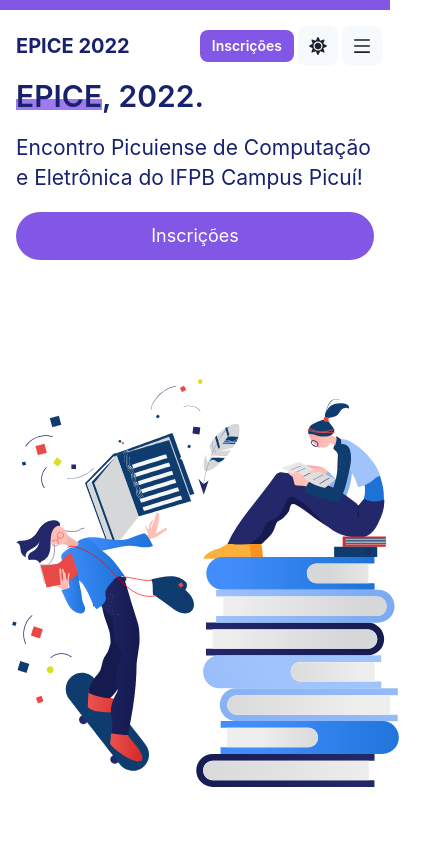
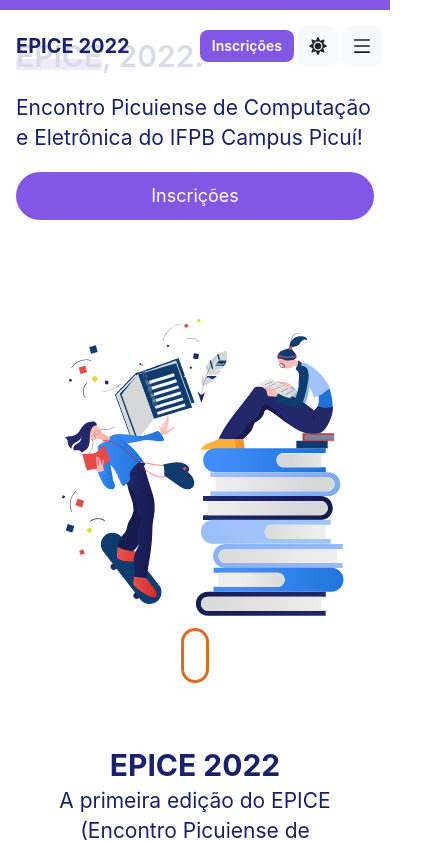
Before and after one commit to KayoRonald/epice-next-app, a Next.js app: page / in a window 390 px wide. Shown: the top 842 px of the page, 445 px wide, since content can reach past the window. Built offline with nearby package versions, Linux system fonts and the light colour scheme.

Commit message:
fix: Responsiveness Bug

```diff
--- a/src/container/Hero/index.tsx
+++ b/src/container/Hero/index.tsx
@@ -23,7 +23,7 @@
       <Stack
         align={'center'}
         spacing={{ base: 8, md: 10 }}
-        py={{ base: 20, md: 28 }}
+        py={{ base: 10, md: 28 }}
         direction={{ base: 'column', lg: 'row' }}>
         <Stack flex={1} spacing={{ base: 5, md: 10 }} mb={3}>
           <Heading
@@ -99,7 +99,7 @@
                 autoplay
                 loop
                 src={animationData2}
-                style={{ height: "500px", width: "500px" }}
+                style={{ height: "auto", width: "fit-content" }}
               />
               {/* <Image
                 alt={'Hero Image'}
```
